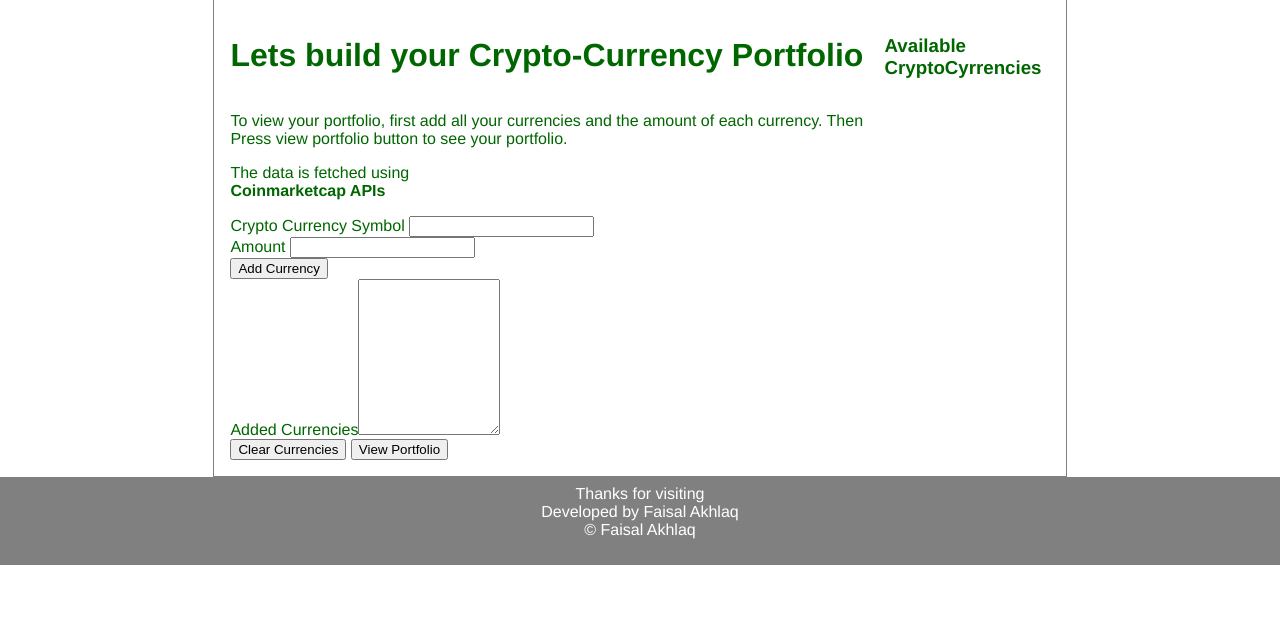
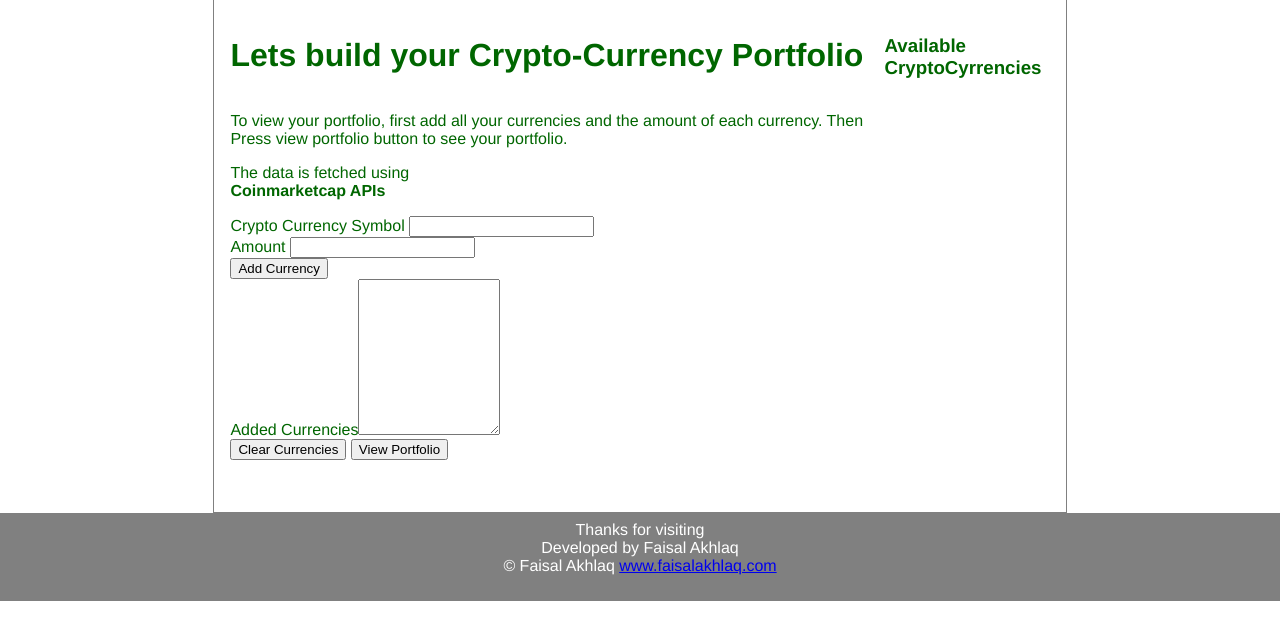
Before and after one commit to faisalakhlaq/stockblog, a Flask app: template stock_data/templates/crypto_fetcher.html in a window 1280 px wide. Shown: the part 59-699 px from the top of the page. Run offline with Flask 2, Linux system fonts and the light colour scheme; the template is opened without the code that fills it: values that come from a table or form of the project are taken from there, others are empty.

Commit message:
minor changes in crypto layout

```diff
--- a/stock_data/crypto.py
+++ b/stock_data/crypto.py
@@ -40,7 +40,8 @@ class CoinMarket:
             if sym not in id_symbol_dict.values():
                 invalid_symbols.append(sym)
                 # raise ValueError("Invalid symbol %s" %sym)
-        flash("Invalid symbol %s" %invalid_symbols)
+        if len(invalid_symbols) > 0:
+            flash("Invalid symbol %s" %invalid_symbols)
         for k in invalid_symbols:
             symbolsogamount.pop(k, None)
         listToStr = ','.join([str(elem) for elem in symbolsogamount])
--- a/stock_data/static/css/main.css
+++ b/stock_data/static/css/main.css
@@ -117,4 +117,6 @@ h2 {
     display:flex;
     flex-direction:column;
     width: 30%;
+    height:30em;
+    overflow-x:scroll;
 }
--- a/stock_data/templates/main_page.html
+++ b/stock_data/templates/main_page.html
@@ -39,6 +39,7 @@
         </div>
         <div>
             &#169; Faisal Akhlaq
+            <a href="https://faisalakhlaq.com" target="_blank">www.faisalakhlaq.com</a>
         </div>
     </div>
 </body>
```
